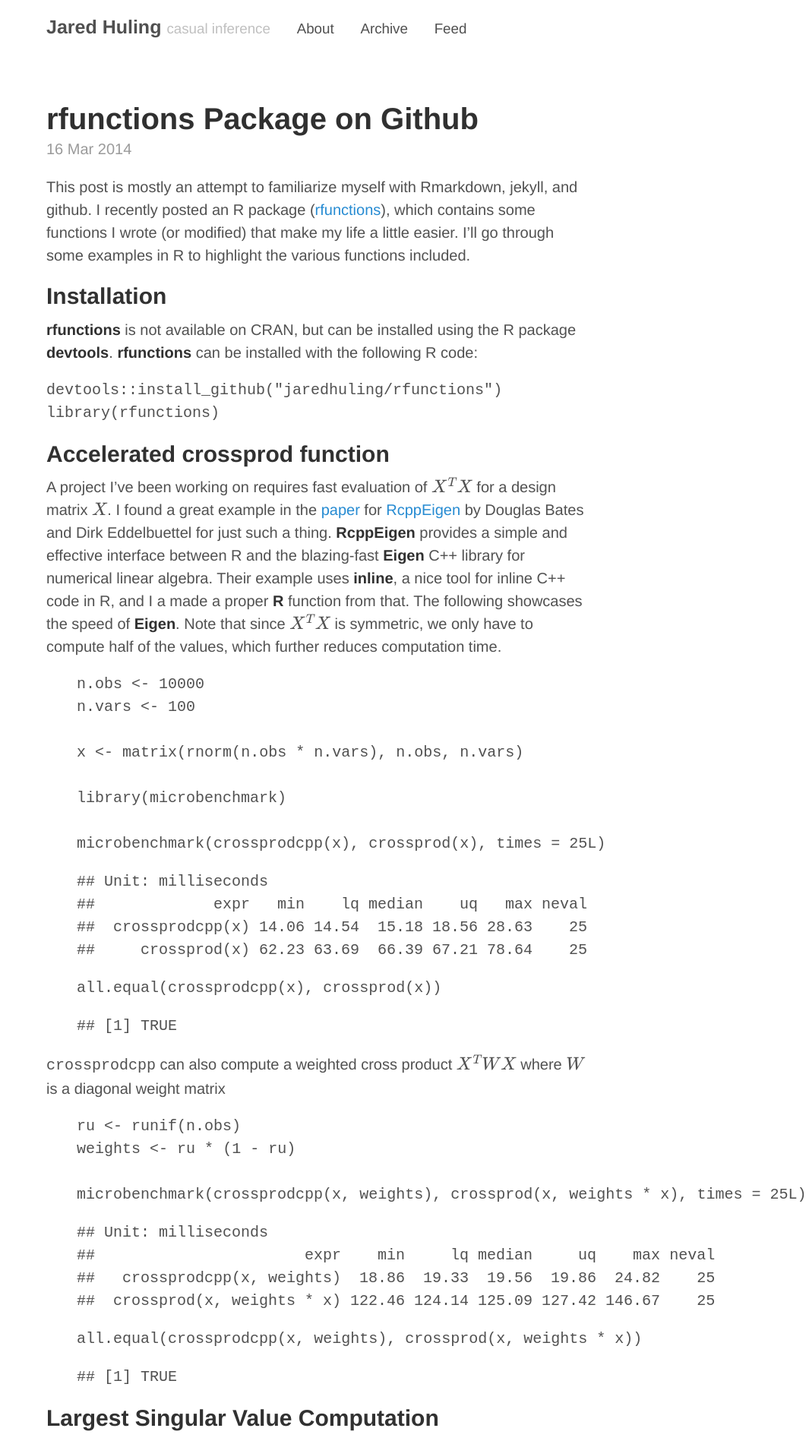
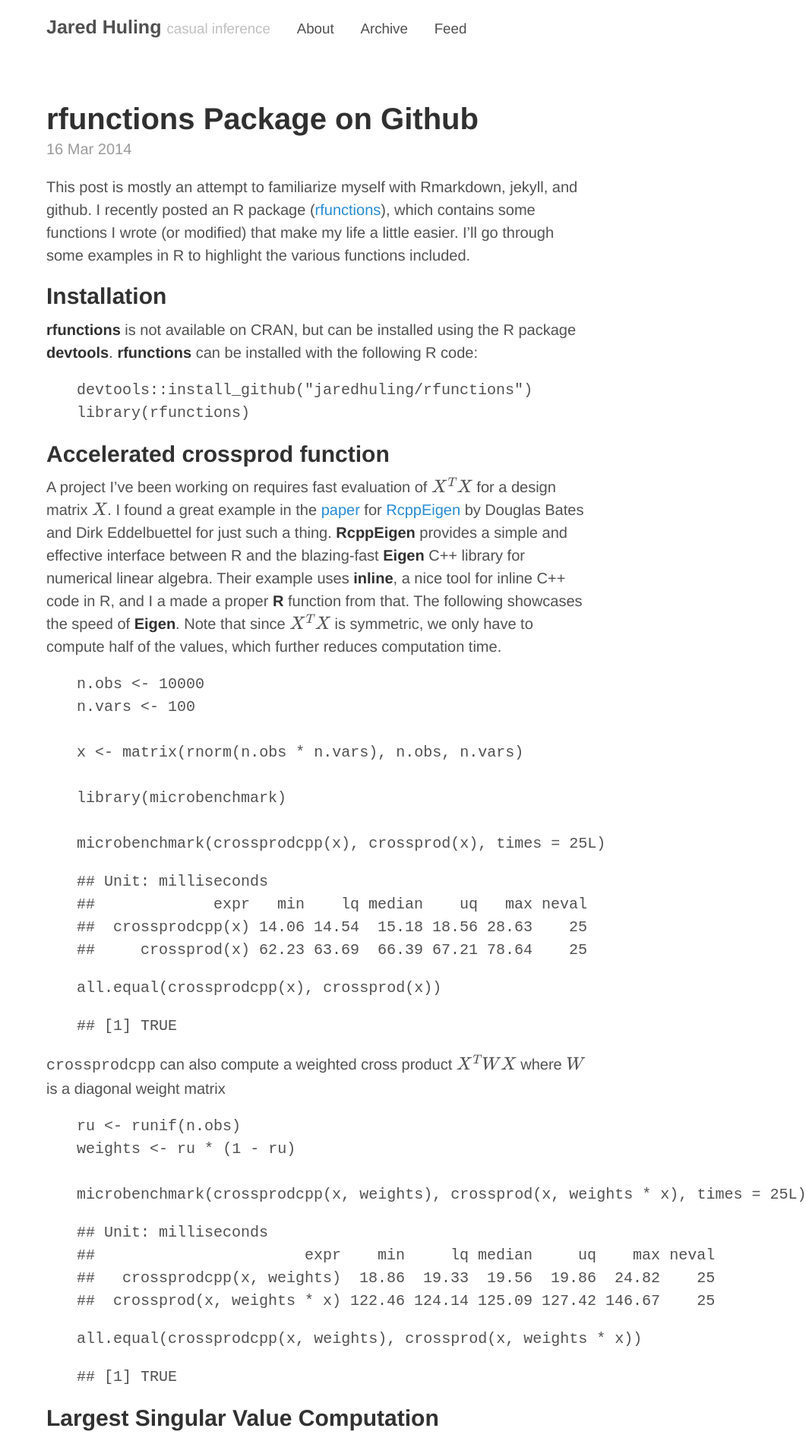
Before and after one commit to jaredhuling/jaredhuling.github.io, a Jekyll site: the page built from _posts/2014-03-16-first-r-package.md, in a window 1280 px wide. Shown: the top 1901 px of the page at 76% size, without its empty margins (219-1280 px from the left). Built offline with Jekyll 4.4.1, drawn with Linux system fonts in a browser that asks for light colours; formulas are drawn with MathJax 3.

Commit message:
bad test

````diff
--- a/_posts/2014-03-16-first-r-package.md
+++ b/_posts/2014-03-16-first-r-package.md
@@ -10,10 +10,10 @@ This post is mostly an attempt to familiarize myself with Rmarkdown, jekyll, and
 **rfunctions** is not available on CRAN, but can be installed using the R package **devtools**. **rfunctions** can be installed with the following R code:
 
 
-```r
+{% highlight r %}
 devtools::install_github("jaredhuling/rfunctions")
 library(rfunctions)
-```
+{% endhighlight %}
 
 
 ## Accelerated crossprod function
````
